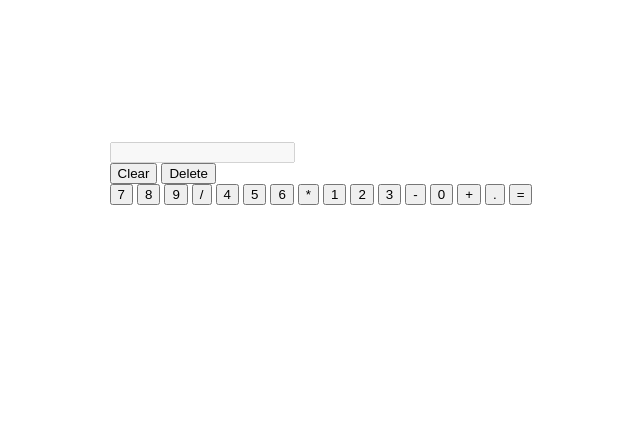
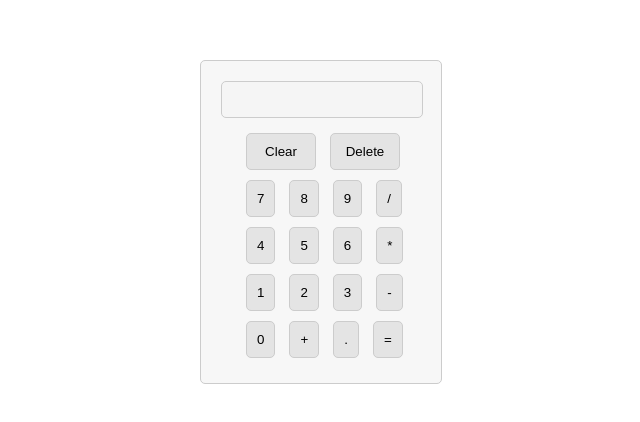
Before and after one commit to JacobA12/calculator_odin, a plain HTML site: page index.html in a window 1280 px wide. Shown: the part 178-600 px from the top of the page, without its empty margins (319-959 px from the left). Drawn offline with Linux system fonts and the light colour scheme.

Commit message:
sexy calculator

```diff
--- a/index.html
+++ b/index.html
@@ -16,8 +16,8 @@
       <!-- Calculator buttons -->
       <div class="calculator-buttons">
         <div class="top-buttons">
-          <button type="button" class="button">Clear</button>
-          <button type="button" class="button">Delete</button>
+          <button type="button" class="button" id="fun-button">Clear</button>
+          <button type="button" class="button" id="fun-button">Delete</button>
         </div>
         <div class="num-buttons">
           <button type="button" class="button">7</button>
@@ -43,6 +43,6 @@
       </div>
     </div>
 
-    <script scr="script.js"></script>
+    <script src="script.js"></script>
   </body>
 </html>
--- a/styles.css
+++ b/styles.css
@@ -1,7 +1,52 @@
 body {
   display: flex;
-  margin: 0 auto;
-  padding: 40vh;
   justify-content: center;
   align-items: center;
+  height: 100vh;
+  margin: 0;
 }
+
+.calculator {
+  border: 1px solid #ccc;
+  width: 200px;
+  border-radius: 5px;
+  padding: 20px;
+  background-color: #f7f7f7;
+}
+
+.calculator-display {
+  margin-bottom: 10px;
+  margin-right: 20px;
+}
+
+.calculator-screen {
+  width: 100%;
+  padding: 10px;
+  border: 1px solid #ccc;
+  border-radius: 5px;
+  text-align: right;
+}
+
+.calculator-buttons {
+  display: flex;
+  flex-wrap: wrap;
+  margin-left: 20px;
+}
+
+.button {
+  flex: 1 0 25%; /* buttons take up 25% of the container width */
+  margin: 5px;
+  padding: 10px;
+  border: 1px solid #ccc;
+  border-radius: 5px;
+  background-color: #e4e4e4;
+  cursor: pointer;
+}
+
+.button:hover {
+  background-color: #d4d4d4;
+}
+
+#fun-button{
+  width: 70px;
+}
```
